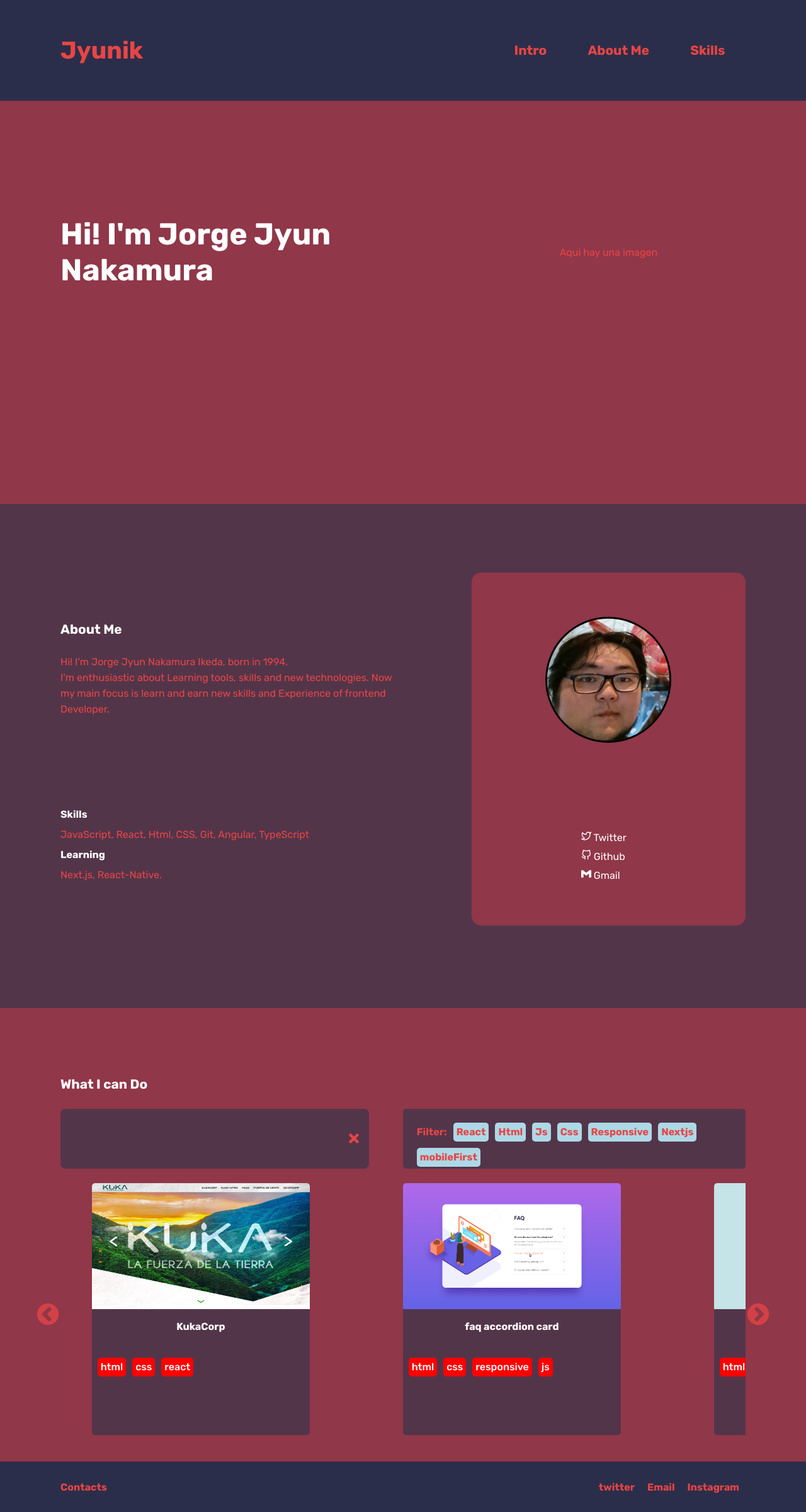
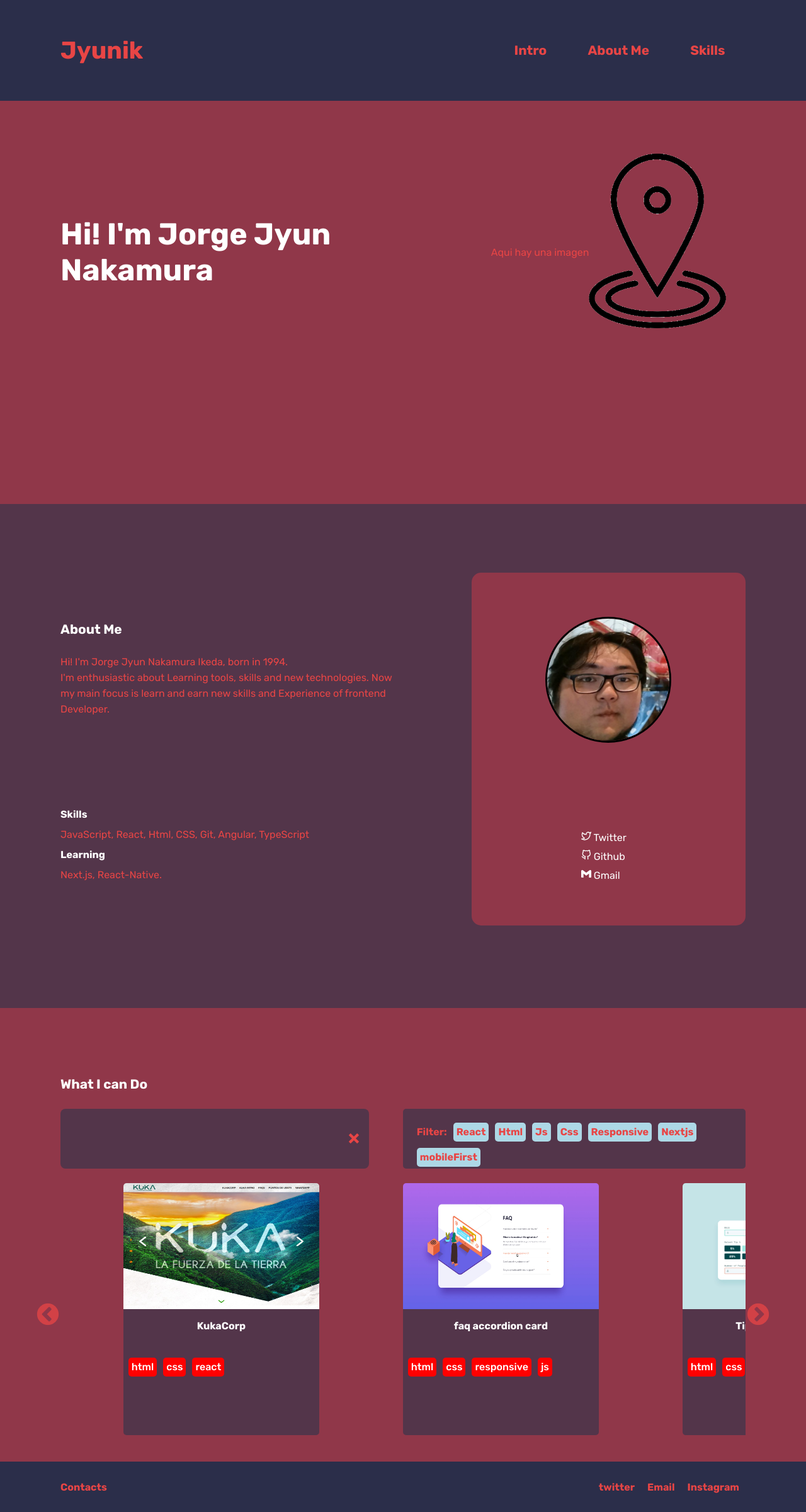
Before and after one commit to jyunakaike/Portfolio, a React app: page / in a window 1280 px wide. Shown: the whole page at 63% size. Built offline with nearby package versions, Linux system fonts and the light colour scheme.

Commit message:
feat: styling

```diff
--- a/src/Components/Experience/Cards/index.js
+++ b/src/Components/Experience/Cards/index.js
@@ -1,13 +1,26 @@
 import React from 'react'
 import './styles.css'
 
-export const Card = ({ image, title, languages, description, page, filterEtiquete }) => {
+export const Card = ({ image, title, languages, description, page, showEtiquete , setShowEtiquete }) => {
     const imagen = "faq-accordion.jpg"
+
+    const filterEtiquete = (etiquete) => {
+        console.log(etiquete)
+        if (showEtiquete.length === 0) {
+          setShowEtiquete([etiquete]);
+        }
+        else {
+          (showEtiquete.includes(etiquete))
+            ? null
+            : setShowEtiquete([...showEtiquete, etiquete])
+        }
+      }
+
 
     return (
         <div className='Experience-card' >
             <a href={page} target="_blank">
-                <img className='Card-image' src={require(`../../../assets/image/${image}`)} ></img>
+                <img className='Card-image' src={require(`../../../assets/image/${image}`)} alt={"Card-image"} ></img>
             </a>
             <div className='Card-detail'>
                 <div className='Card-detail-title'>
@@ -16,7 +29,7 @@ export const Card = ({ image, title, languages, description, page, filterEtiquet
 
                 <div className='Card-detail-skills'>
                     {
-                        languages.map(language => <span key={language}>{language}</span>)
+                        languages.map(language => <div onClick={()=>{filterEtiquete(language)}} key={language}>{language}</div>)
                     }
                 </div>
 
--- a/src/Components/Experience/Cards/styles.css
+++ b/src/Components/Experience/Cards/styles.css
@@ -65,7 +65,7 @@
 
 }
 
-.Card-detail-skills span{
+.Card-detail-skills div{
     height: 30px;
     padding: 5px;
     border-radius: 5px;
--- a/src/Components/Experience/index.js
+++ b/src/Components/Experience/index.js
@@ -37,6 +37,12 @@ export const Experience = () => {
         : setShowEtiquete([...showEtiquete, etiquete])
     }
   }
+
+  // const logdeletiquete = (item) =>{
+  //   console.log(item)
+
+  // }
+
   return (
     <section className='Experience-bg' >
       <div className='Experience-container' id='Experience'>
@@ -98,11 +104,10 @@ export const Experience = () => {
                   }
                   return returnBool();
                 })
-                  .map(listCard => <Card key={listCard.id}  {...listCard} filterEtiquete={() => filterEtiquete()} />)
+                  .map(listCard => <Card key={listCard.id}  {...listCard} showEtiquete={showEtiquete}  setShowEtiquete={setShowEtiquete}/>)
                 :
-                listCards.map(listCard => <Card key={listCard.id}  {...listCard} filterEtiquete={() => filterEtiquete()} />)
+                listCards.map(listCard => <Card key={listCard.id}  {...listCard} showEtiquete={showEtiquete}  setShowEtiquete={setShowEtiquete}  />)
             }
-
           </SliderImage>
         </div>
       </div>
--- a/src/Components/Introduction/index.js
+++ b/src/Components/Introduction/index.js
@@ -1,15 +1,18 @@
-import React from 'react'
-import './style.css'
+import React from 'react';
+import './style.css';
+import icon from '../../assets/logos/icon.png';
 
 export const Introduction = () => {
   return (
     <section className="Intro-bg">
       <div className="Intro-container" id='Introduction'>
         <article className='Intro-Title'>
-          <h1>Hi! I'm Jorge Jyun Nakamura </h1>
+          <h1>Hi! I'm Jorge Jyun Nakamura</h1>
         </article>
         <article className='Intro-Detail'>
           Aqui hay una imagen
+
+          <img  src={icon} className="imageAni"/>
         </article>
       </div>
     </section>
--- a/src/Components/Introduction/style.css
+++ b/src/Components/Introduction/style.css
@@ -35,6 +35,20 @@
         align-items: center;
     /* background-color: blue; */
     color: var(--red);
+}
 
 
+.imageAni{
+    width: 50%;
+    position: relative;
+    animation: animate 2.5s alternate infinite;
 }
+
+@keyframes animate{
+    from{
+        bottom:0;
+    }
+    to{
+        bottom: 30px;
+    }
+}
--- a/src/Components/Slider/index.js
+++ b/src/Components/Slider/index.js
@@ -46,6 +46,7 @@ export const SliderImage = ({ children }) => {
     let settings = {
         dot: true,
         centerMode: true,
+        centerPadding: '100px',
         infinite: true,
         speed: 500,
         slidesToShow: 2,
--- a/src/Components/style.css
+++ b/src/Components/style.css
@@ -8,7 +8,6 @@
     --red: rgb(232, 69, 69);
     --brown:  rgb(144, 55, 73);
     --sorft-dark: rgb(83, 53, 74);
-
 }
 
 body{
```
Also changed, not shown: src/assets/logos/icon.png (added).
